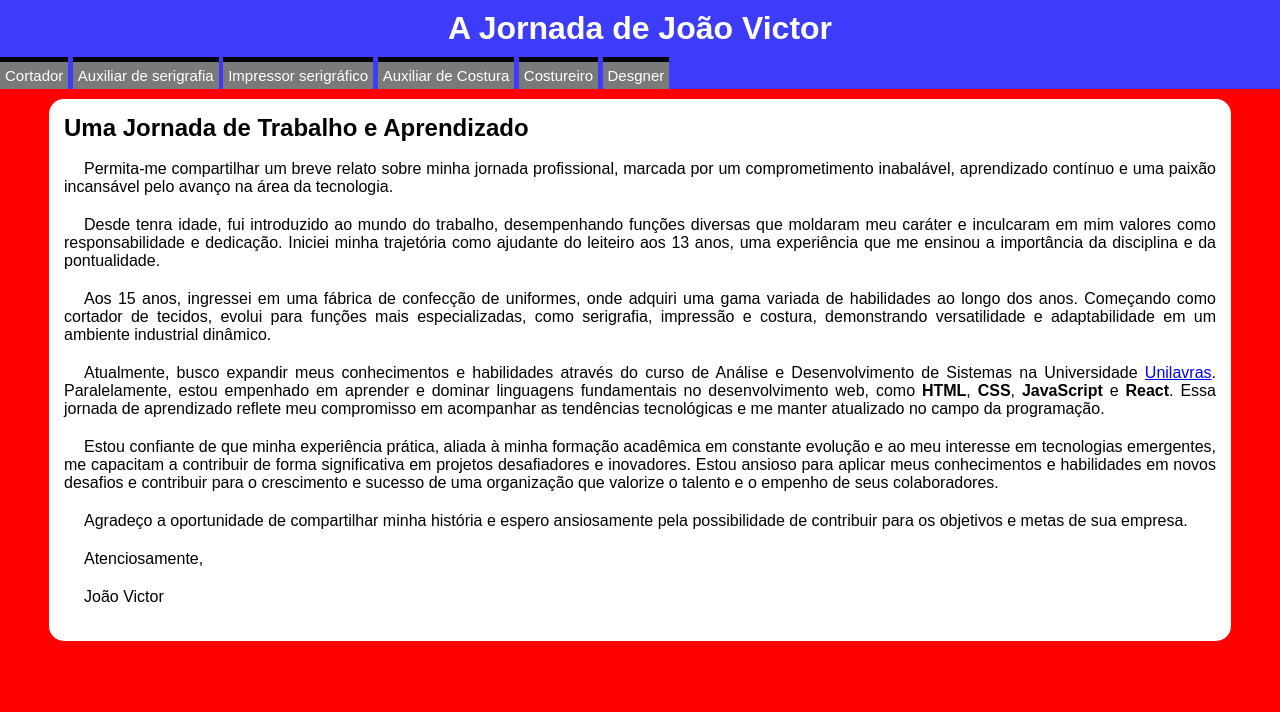
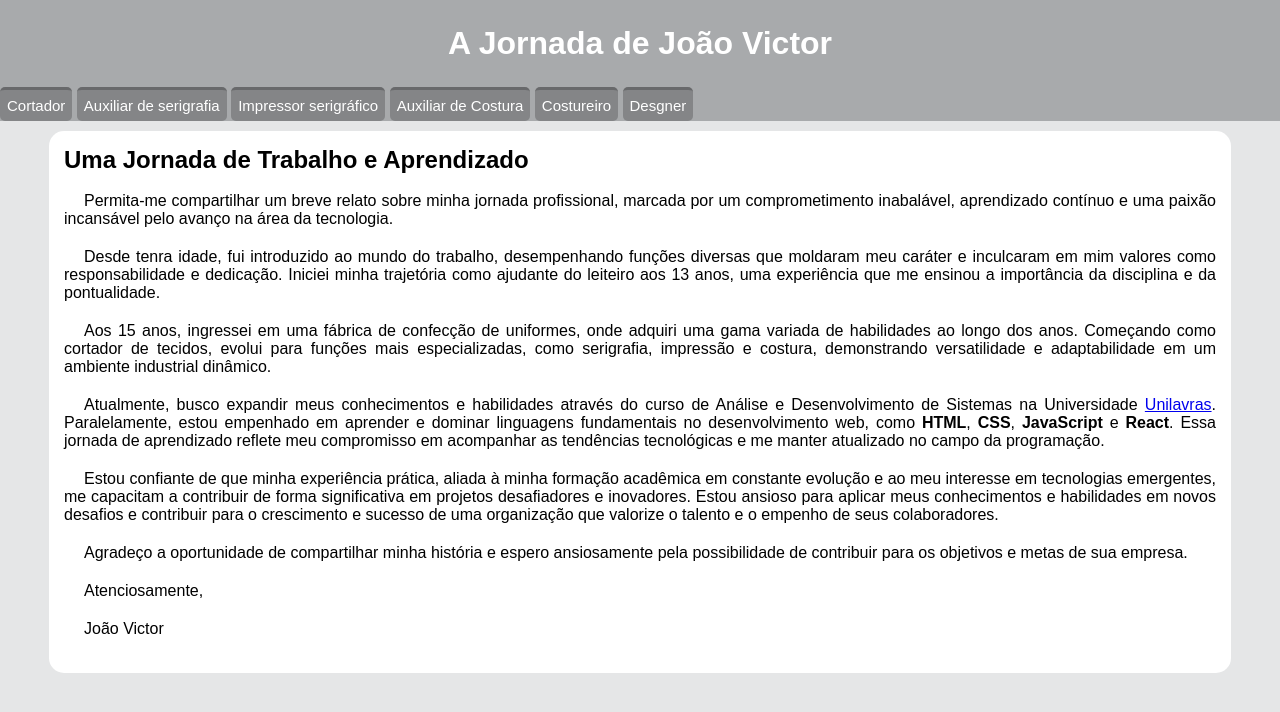
Before and after one commit to jvictordev7/media-queries-HTML-CSS, a plain HTML site: page mq005/index.html in a window 1280 px wide. Drawn offline with Linux system fonts and the light colour scheme.

Commit message:
atualize mq005

```diff
--- a/mq005/estilos/style.css
+++ b/mq005/estilos/style.css
@@ -12,22 +12,22 @@
 }
 
 body, html {
-    background-color: rgb(255, 0, 0);
+    background-color: #E5E6E7;
 }
 
 header {
-    background-color: #3C3CFA;
+    background-color: #A8AAAC;
 }
 
 header h1 {
-    font-family: ;
+    font-family: Arial, Helvetica, sans-serif;
     color: white;
-    padding: 10px;
+    padding: 25px;
     text-align: center;
 }
 
 #burger {
-    background-color: #2C2CDE;
+    background-color: #848587;
     color: white;
     display: block;
     text-align: center;
@@ -51,16 +51,17 @@ menu > ul {
 menu a {
     font-size: 15px;
     display: block;
-    padding: 5px;
+    padding: 7px;
     text-decoration: none;
     text-align: center;
-    background-color: rgb(122, 122, 122);
+    background-color: #848587;
     color: white;
-    border-top: 5px solid black;
+    border-top: 3px solid rgba(0, 0, 0, 0.212);
+    border-radius: 5px;
 }
 
 menu a:hover {
-    background-color: rgb(90, 89, 89);
+    background-color: #606162;
 }
 
 main {
```
